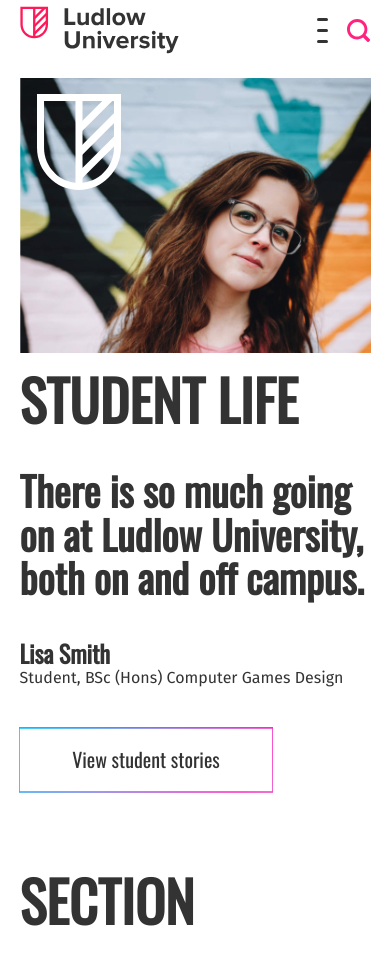
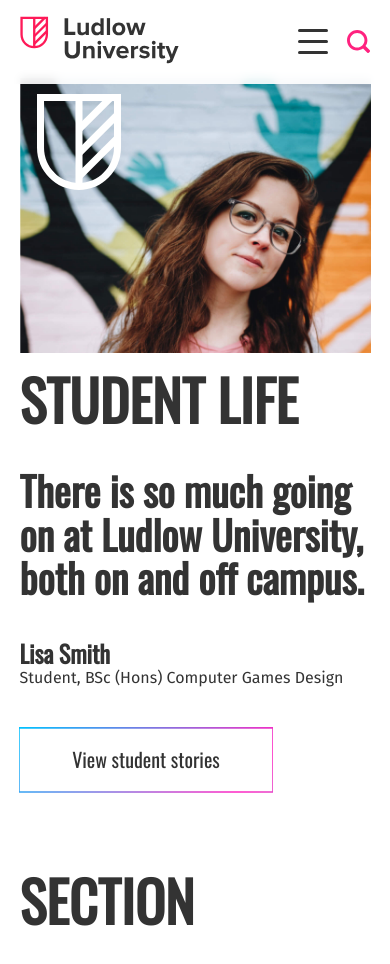
Before and after one commit to AbrahamDN/ludlow-uni, a React (Create React App) app: page / in a window 390 px wide. Shown: the top 964 px of the page. Built offline with nearby package versions, Linux system fonts and the light colour scheme.

Commit message:
updated navbar

```diff
--- a/src/components/navbar/navbar.component.jsx
+++ b/src/components/navbar/navbar.component.jsx
@@ -31,7 +31,7 @@
   );
 
   return (
-    <nav className='navbar'>
+    <nav className={`navbar ${isMobile ? 'mobile' : ''}`}>
       <div className='logo-wrapper'>
         <Link to='/'>
           <Logo />
--- a/src/components/navbar/navbar.styles.scss
+++ b/src/components/navbar/navbar.styles.scss
@@ -1,6 +1,6 @@
 @import '../../partials.scss';
 
-$menu-btn-width: 2em;
+$menu-btn-width: 30px;
 $navbar-bg: rgba(255, 255, 255, 0.9);
 
 @mixin menu-btn_lines {
@@ -41,10 +41,6 @@
     .menu,
     .search_icon-wrapper {
       @include flex-position($horizontal: flex-end);
-    }
-
-    li:not(:first-child) {
-      margin-left: 5%;
     }
   }
 
--- a/src/pages/homepage/homepage.styles.scss
+++ b/src/pages/homepage/homepage.styles.scss
@@ -25,6 +25,7 @@
     .header-hero {
       width: 100%;
       max-height: 40em;
+      overflow: hidden;
       position: relative;
 
       & > div {
@@ -56,7 +57,6 @@
         grid-row: 1;
         min-height: 250px;
         max-height: 40vh;
-        overflow: hidden;
       }
     }
   }
```
